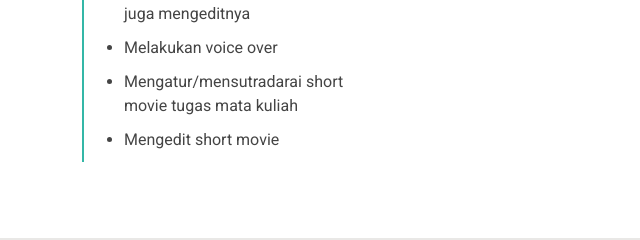
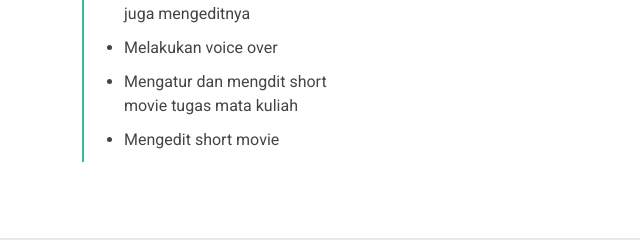
Before and after one commit to danilla17/danilla17.github.io, a plain HTML site: page resume.html in a window 1280 px wide. Shown: the part 1068-1308 px from the top of the page, 0-640 px from the left. Drawn offline with Linux system fonts and the light colour scheme.

Commit message:
lagiiii
lesgo

```diff
--- a/resume.html
+++ b/resume.html
@@ -110,7 +110,7 @@
               <ul>
                 <li>Merumuskan ide konten dan juga mengeditnya</li>
                 <li>Melakukan voice over</li>
-                <li>Mengatur/mensutradarai short movie tugas mata kuliah</li>
+                <li>Mengatur dan mengdit short movie tugas mata kuliah</li>
                 <li>Mengedit short movie</li>
               </ul>
             </div><!-- Edn Resume Item -->
```
